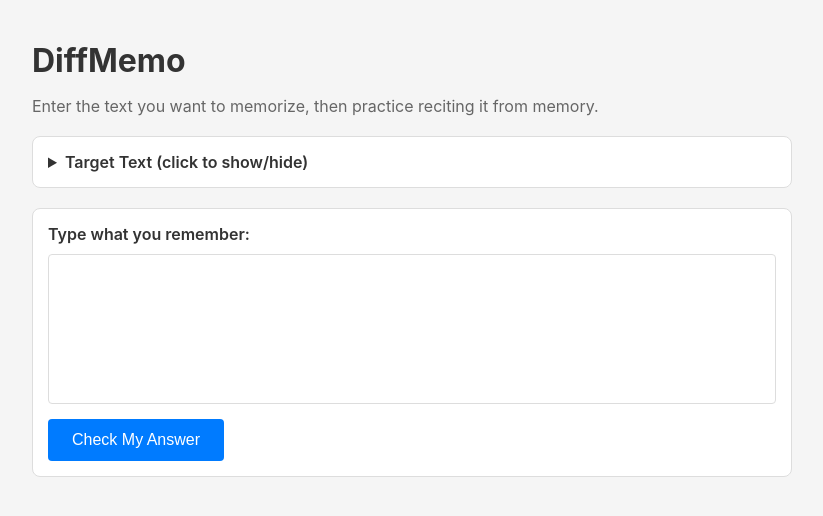
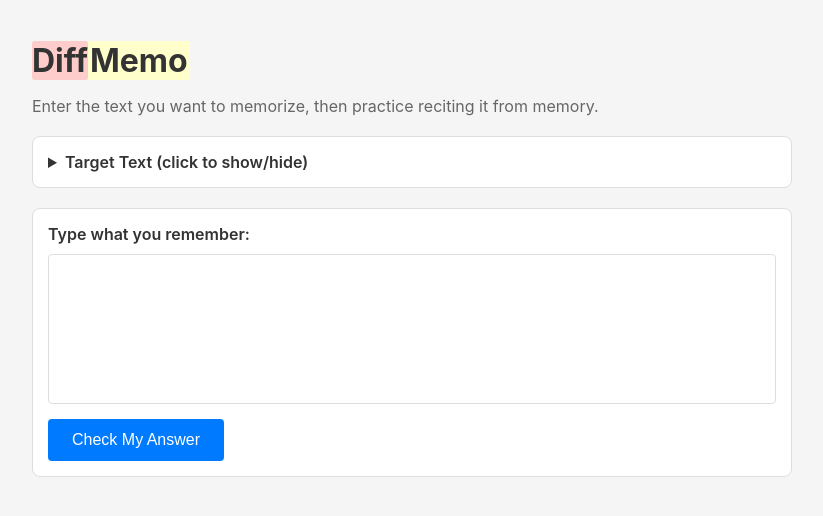
Before and after one commit to JHDeerin/diffmemo, a website: page index.html in a window 1280 px wide. Shown: the whole page, without its empty margins (228-1051 px from the left). Drawn offline with Linux system fonts and the light colour scheme.

Commit message:
minor change to how the title/logo looks

```diff
--- a/index.html
+++ b/index.html
@@ -144,8 +144,13 @@
             min-width: 1.5em;
             height: 1em;
             border-radius: 3px;
-            vertical-align: middle;
             margin: 0 0.25em;
+        }
+
+        .missing-highlight-only {
+            background-color: #ffcccc;
+            display: inline-block;
+            border-radius: 3px;
         }
 
         .extra {
@@ -156,7 +161,7 @@
     </style>
 </head>
 <body>
-    <h1>DiffMemo</h1>
+    <h1><span class="missing-highlight-only">Diff</span><span class="extra">Memo</span></h1>
     <p class="instructions">Enter the text you want to memorize, then practice reciting it from memory.</p>
 
     <details id="targetDetails">
```
